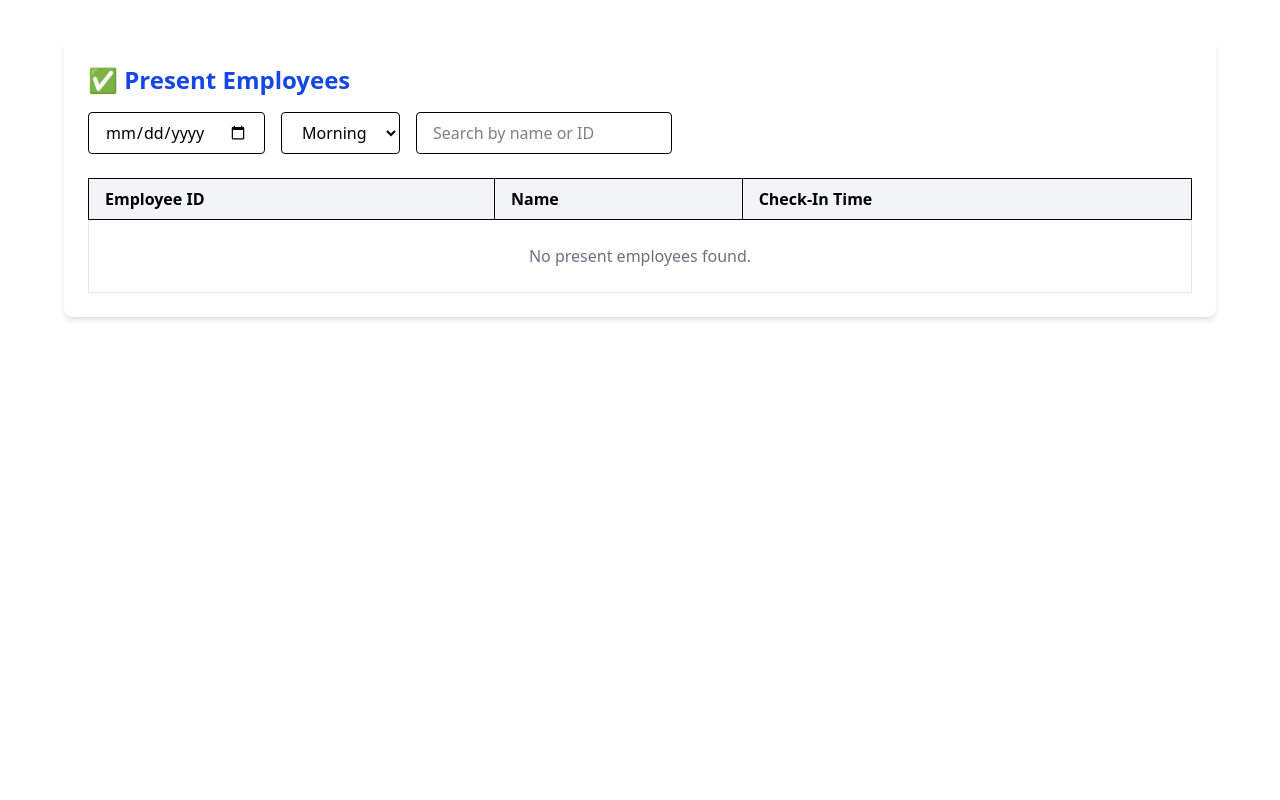
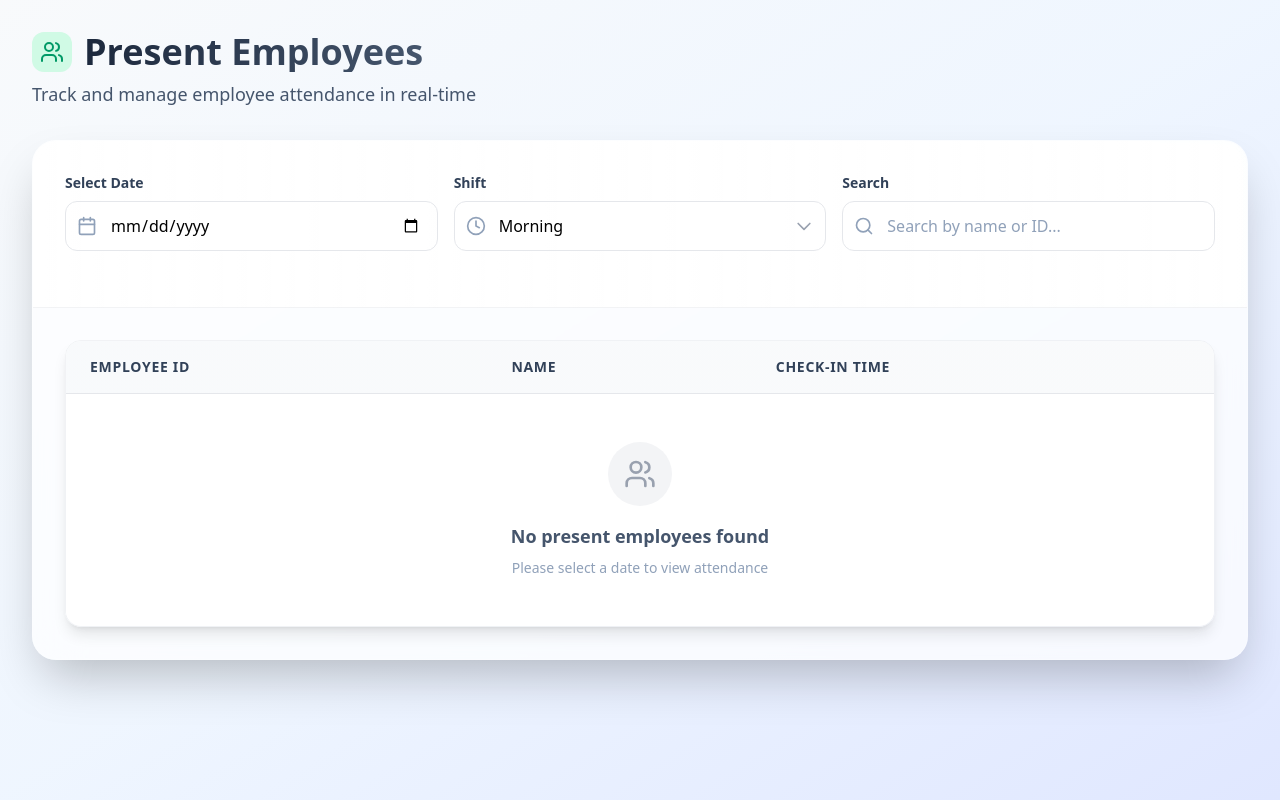
Before and after one commit to VikramJaiswal1202/HRM-HB, a Next.js app: page /presentEmployees in a window 1280 px wide. Built offline with nearby package versions, Linux system fonts and the light colour scheme.

Commit message:
UI changes

```diff
--- a/app/presentEmployees/page.jsx
+++ b/app/presentEmployees/page.jsx
@@ -1,6 +1,7 @@
 'use client';
 
 import React, { useEffect, useState } from 'react';
+import { Search, Calendar, Clock, Users, ChevronLeft, ChevronRight } from 'lucide-react';
 
 export default function PresentEmployeesTable() {
   const [selectedDate, setSelectedDate] = useState('');
@@ -8,6 +9,7 @@ export default function PresentEmployeesTable() {
   const [records, setRecords] = useState([]);
   const [filtered, setFiltered] = useState([]);
   const [search, setSearch] = useState('');
+  const [loading, setLoading] = useState(false);
 
   const [currentPage, setCurrentPage] = useState(1);
   const itemsPerPage = 8;
@@ -19,6 +21,7 @@ export default function PresentEmployeesTable() {
     }
 
     const fetchData = async () => {
+      setLoading(true);
       try {
         const res = await fetch(`/api/attendance?date=${selectedDate}&shift=${selectedShift}`);
         const data = await res.json();
@@ -31,6 +34,8 @@ export default function PresentEmployeesTable() {
       } catch (err) {
         console.error('Error fetching records:', err);
         setRecords([]);
+      } finally {
+        setLoading(false);
       }
     };
 
@@ -56,88 +61,233 @@ export default function PresentEmployeesTable() {
 
   const totalPages = Math.ceil(filtered.length / itemsPerPage);
 
+  const getShiftColor = (shift) => {
+    switch (shift) {
+      case 'Morning': return 'from-amber-500 to-orange-500';
+      case 'Evening': return 'from-purple-500 to-pink-500';
+      case 'Night': return 'from-indigo-500 to-blue-500';
+      default: return 'from-gray-500 to-gray-600';
+    }
+  };
+
   return (
-    <div className="bg-white rounded-lg shadow-md p-6 mt-10 max-w-6xl mx-auto">
-      <h2 className="text-2xl font-bold mb-4 text-blue-700">✅ Present Employees</h2>
+    <div className="min-h-screen bg-gradient-to-br from-slate-50 via-blue-50 to-indigo-100 p-4 md:p-8">
+      <div className="max-w-7xl mx-auto">
+        {/* Header Section */}
+        <div className="mb-8">
+          <div className="flex items-center gap-3 mb-2">
+            <div className="p-2 bg-emerald-100 rounded-xl">
+              <Users className="w-6 h-6 text-emerald-600" />
+            </div>
+            <h1 className="text-3xl md:text-4xl font-bold bg-gradient-to-r from-slate-800 to-slate-600 bg-clip-text text-transparent">
+              Present Employees
+            </h1>
+          </div>
+          <p className="text-slate-600 text-lg">Track and manage employee attendance in real-time</p>
+        </div>
 
-      <div className="flex flex-col md:flex-row items-center gap-4 mb-6">
+        {/* Main Card */}
+        <div className="bg-white/70 backdrop-blur-xl rounded-3xl shadow-2xl border border-white/20 overflow-hidden">
+          {/* Controls Section */}
+          <div className="p-6 md:p-8 bg-gradient-to-r from-white/90 to-white/70 backdrop-blur-sm border-b border-gray-200/50">
+            <div className="grid grid-cols-1 md:grid-cols-3 gap-4 mb-6">
+              {/* Date Picker */}
+              <div className="relative group">
+                <label className="block text-sm font-semibold text-slate-700 mb-2">Select Date</label>
+                <div className="relative">
+                  <Calendar className="absolute left-3 top-1/2 transform -translate-y-1/2 w-5 h-5 text-slate-400 group-hover:text-blue-500 transition-colors" />
                   <input
                     type="date"
                     value={selectedDate}
                     onChange={(e) => setSelectedDate(e.target.value)}
-          className="border px-4 py-2 rounded text-black"
+                    className="w-full pl-11 pr-4 py-3 bg-white/80 border border-gray-200 rounded-xl focus:ring-2 focus:ring-blue-500 focus:border-transparent transition-all duration-200 hover:shadow-md"
                   />
+                </div>
+              </div>
+
+              {/* Shift Selector */}
+              <div className="relative">
+                <label className="block text-sm font-semibold text-slate-700 mb-2">Shift</label>
+                <div className="relative">
+                  <Clock className="absolute left-3 top-1/2 transform -translate-y-1/2 w-5 h-5 text-slate-400" />
                   <select
                     value={selectedShift}
                     onChange={(e) => setSelectedShift(e.target.value)}
-          className="border px-4 py-2 rounded text-black"
+                    className="w-full pl-11 pr-10 py-3 bg-white/80 border border-gray-200 rounded-xl focus:ring-2 focus:ring-blue-500 focus:border-transparent transition-all duration-200 hover:shadow-md appearance-none"
                   >
                     <option>Morning</option>
                     <option>Evening</option>
                     <option>Night</option>
                   </select>
+                  <div className="absolute inset-y-0 right-0 flex items-center pr-3 pointer-events-none">
+                    <svg className="w-5 h-5 text-gray-400" fill="none" stroke="currentColor" viewBox="0 0 24 24">
+                      <path strokeLinecap="round" strokeLinejoin="round" strokeWidth={2} d="M19 9l-7 7-7-7" />
+                    </svg>
+                  </div>
+                </div>
+              </div>
+
+              {/* Search Bar */}
+              <div className="relative group">
+                <label className="block text-sm font-semibold text-slate-700 mb-2">Search</label>
+                <div className="relative">
+                  <Search className="absolute left-3 top-1/2 transform -translate-y-1/2 w-5 h-5 text-slate-400 group-hover:text-blue-500 transition-colors" />
                   <input
                     type="text"
-          placeholder="Search by name or ID"
+                    placeholder="Search by name or ID..."
                     value={search}
                     onChange={(e) => setSearch(e.target.value)}
-          className="border px-4 py-2 rounded w-full md:w-64 text-black"
+                    className="w-full pl-11 pr-4 py-3 bg-white/80 border border-gray-200 rounded-xl focus:ring-2 focus:ring-blue-500 focus:border-transparent transition-all duration-200 hover:shadow-md placeholder-slate-400"
                   />
                 </div>
+              </div>
+            </div>
 
+            {/* Stats Bar */}
+            {selectedDate && (
+              <div className="flex flex-wrap items-center gap-4">
+                <div className={`px-4 py-2 bg-gradient-to-r ${getShiftColor(selectedShift)} text-white rounded-full text-sm font-semibold shadow-lg`}>
+                  {selectedShift} Shift
+                </div>
+                <div className="px-4 py-2 bg-emerald-100 text-emerald-700 rounded-full text-sm font-semibold">
+                  {filtered.length} Present
+                </div>
+                <div className="px-4 py-2 bg-blue-100 text-blue-700 rounded-full text-sm font-semibold">
+                  {new Date(selectedDate).toLocaleDateString('en-US', {
+                    weekday: 'long',
+                    year: 'numeric',
+                    month: 'long',
+                    day: 'numeric'
+                  })}
+                </div>
+              </div>
+            )}
+          </div>
+
+          {/* Table Section */}
+          <div className="p-6 md:p-8">
+            {loading ? (
+              <div className="flex items-center justify-center py-12">
+                <div className="animate-spin rounded-full h-12 w-12 border-b-2 border-blue-600"></div>
+                <p className="ml-4 text-slate-600">Loading employees...</p>
+              </div>
+            ) : (
+              <div className="overflow-hidden rounded-2xl border border-gray-200/50 shadow-lg">
                 <div className="overflow-x-auto">
-        <table className="w-full border border-gray-200">
-          <thead className="bg-gray-100">
-            <tr>
-              <th className="px-4 py-2 border text-left">Employee ID</th>
-              <th className="px-4 py-2 border text-left">Name</th>
-              <th className="px-4 py-2 border text-left">Check-In Time</th>
+                  <table className="w-full">
+                    <thead>
+                      <tr className="bg-gradient-to-r from-slate-50 to-gray-50">
+                        <th className="px-6 py-4 text-left text-sm font-bold text-slate-700 uppercase tracking-wider border-b border-gray-200">
+                          Employee ID
+                        </th>
+                        <th className="px-6 py-4 text-left text-sm font-bold text-slate-700 uppercase tracking-wider border-b border-gray-200">
+                          Name
+                        </th>
+                        <th className="px-6 py-4 text-left text-sm font-bold text-slate-700 uppercase tracking-wider border-b border-gray-200">
+                          Check-In Time
+                        </th>
                       </tr>
                     </thead>
-          <tbody>
+                    <tbody className="bg-white divide-y divide-gray-100">
                       {paginated.length > 0 ? (
                         paginated.map((rec, idx) => (
-                <tr key={idx} className="border-t hover:bg-gray-50">
-                  <td className="px-4 py-2 border">{rec.employeeId}</td>
-                  <td className="px-4 py-2 border">{rec.name}</td>
-                  <td className="px-4 py-2 border">
-                    {rec.checkInTime ? new Date(rec.checkInTime).toLocaleTimeString() : 'N/A'}
+                          <tr key={idx} className="hover:bg-blue-50/50 transition-colors duration-150 group">
+                            <td className="px-6 py-4 whitespace-nowrap">
+                              <div className="flex items-center">
+                                <div className="w-2 h-8 bg-gradient-to-b from-emerald-400 to-emerald-600 rounded-full mr-3 opacity-0 group-hover:opacity-100 transition-opacity"></div>
+                                <span className="text-sm font-mono font-semibold text-slate-900">{rec.employeeId}</span>
+                              </div>
+                            </td>
+                            <td className="px-6 py-4 whitespace-nowrap">
+                              <div className="flex items-center">
+                                <div className="w-10 h-10 bg-gradient-to-br from-blue-400 to-blue-600 rounded-full flex items-center justify-center text-white font-bold text-sm mr-3">
+                                  {rec.name.charAt(0).toUpperCase()}
+                                </div>
+                                <span className="text-sm font-semibold text-slate-900">{rec.name}</span>
+                              </div>
+                            </td>
+                            <td className="px-6 py-4 whitespace-nowrap">
+                              <div className="flex items-center">
+                                <Clock className="w-4 h-4 text-slate-400 mr-2" />
+                                <span className="text-sm text-slate-600 font-medium">
+                                  {rec.checkInTime ? new Date(rec.checkInTime).toLocaleTimeString([], {hour: '2-digit', minute:'2-digit'}) : 'N/A'}
+                                </span>
+                              </div>
                             </td>
                           </tr>
                         ))
                       ) : (
                         <tr>
-                <td colSpan={3} className="text-center py-6 text-gray-500">
-                  No present employees found.
+                          <td colSpan={3} className="px-6 py-12 text-center">
+                            <div className="flex flex-col items-center">
+                              <div className="w-16 h-16 bg-gray-100 rounded-full flex items-center justify-center mb-4">
+                                <Users className="w-8 h-8 text-gray-400" />
+                              </div>
+                              <p className="text-lg font-semibold text-slate-600 mb-2">No present employees found</p>
+                              <p className="text-sm text-slate-400">
+                                {!selectedDate ? 'Please select a date to view attendance' : 'No employees marked as present for this date and shift'}
+                              </p>
+                            </div>
                           </td>
                         </tr>
                       )}
                     </tbody>
                   </table>
                 </div>
+              </div>
+            )}
 
-      {/* Pagination */}
+            {/* Modern Pagination */}
             {totalPages > 1 && (
-        <div className="flex justify-center items-center gap-2 mt-4">
+              <div className="flex items-center justify-between mt-8">
+                <div className="text-sm text-slate-600">
+                  Showing {((currentPage - 1) * itemsPerPage) + 1} to {Math.min(currentPage * itemsPerPage, filtered.length)} of {filtered.length} results
+                </div>
+
+                <div className="flex items-center gap-2">
                   <button
                     onClick={() => setCurrentPage((p) => Math.max(1, p - 1))}
                     disabled={currentPage === 1}
-            className="px-3 py-1 bg-gray-200 hover:bg-gray-300 rounded disabled:opacity-50"
+                    className="flex items-center gap-2 px-4 py-2 bg-white border border-gray-200 rounded-lg hover:bg-gray-50 disabled:opacity-50 disabled:cursor-not-allowed transition-all duration-200 hover:shadow-md"
                   >
-            Prev
+                    <ChevronLeft className="w-4 h-4" />
+                    Previous
                   </button>
-          <span className="font-semibold text-blue-700">
-            Page {currentPage} of {totalPages}
-          </span>
+
+                  <div className="flex items-center gap-1">
+                    {[...Array(Math.min(totalPages, 5))].map((_, i) => {
+                      const pageNum = i + 1;
+                      const isActive = pageNum === currentPage;
+                      return (
+                        <button
+                          key={i}
+                          onClick={() => setCurrentPage(pageNum)}
+                          className={`w-10 h-10 rounded-lg font-semibold transition-all duration-200 ${
+                            isActive
+                              ? 'bg-blue-600 text-white shadow-lg'
+                              : 'bg-white border border-gray-200 text-slate-600 hover:bg-gray-50 hover:shadow-md'
+                          }`}
+                        >
+                          {pageNum}
+                        </button>
+                      );
+                    })}
+                  </div>
+
                   <button
                     onClick={() => setCurrentPage((p) => Math.min(totalPages, p + 1))}
                     disabled={currentPage === totalPages}
-            className="px-3 py-1 bg-gray-200 hover:bg-gray-300 rounded disabled:opacity-50"
+                    className="flex items-center gap-2 px-4 py-2 bg-white border border-gray-200 rounded-lg hover:bg-gray-50 disabled:opacity-50 disabled:cursor-not-allowed transition-all duration-200 hover:shadow-md"
                   >
                     Next
+                    <ChevronRight className="w-4 h-4" />
                   </button>
+                </div>
               </div>
             )}
           </div>
+        </div>
+      </div>
+    </div>
   );
 }
```
Lines whose indentation alone changed are shown as unchanged.
